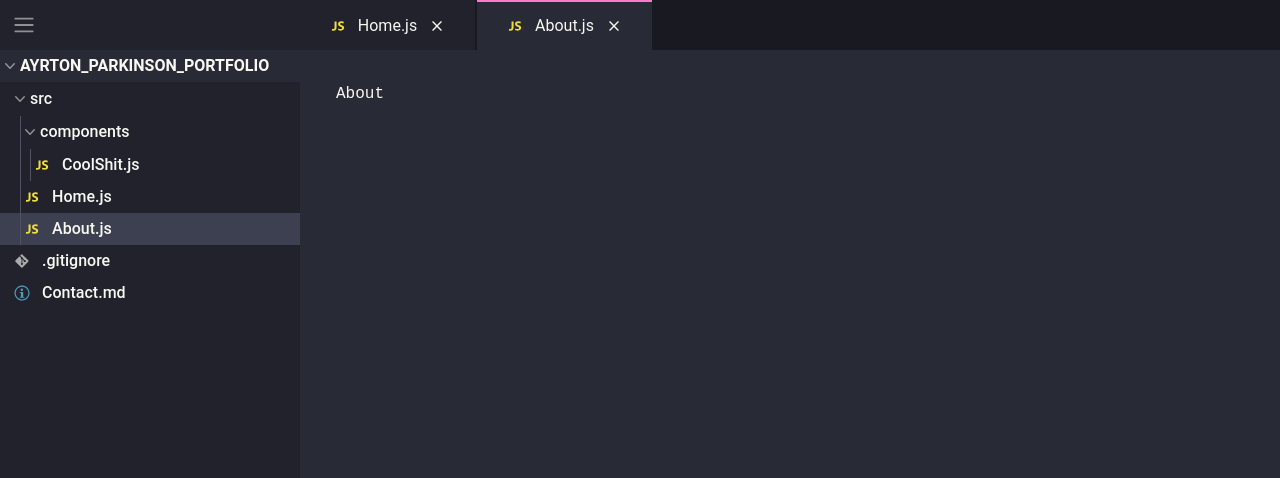
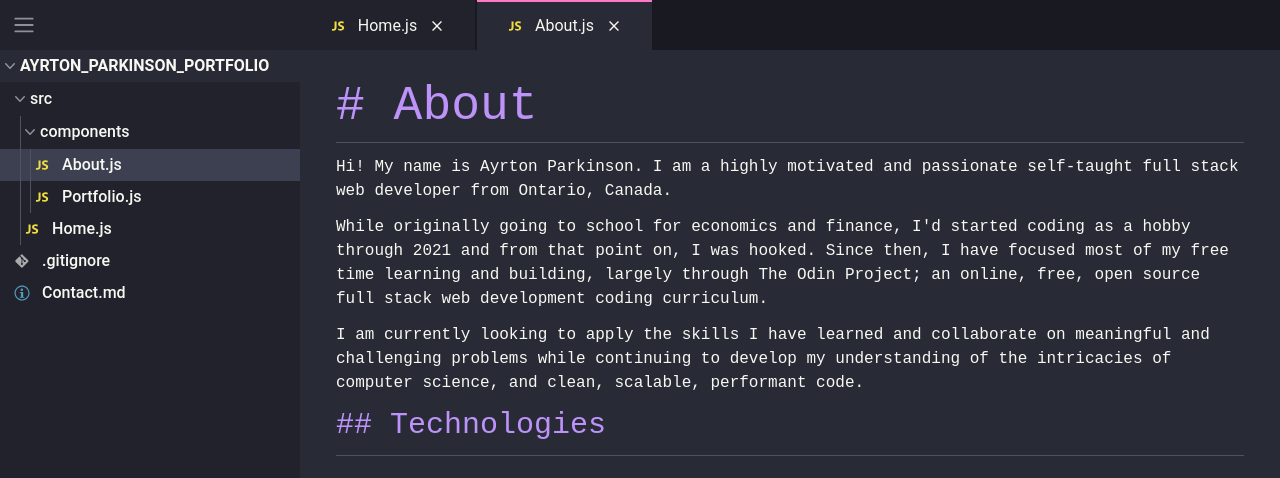
Before and after one commit to ayrt-n/portfolio, a React (Create React App) app: page / in a window 1280 px wide. Both pictures are taken after a click on the button "About.js". Shown: the top 478 px of the page. Built offline with nearby package versions, Linux system fonts and the light colour scheme.

Commit message:
Add basic content

```diff
--- a/src/components/About.js
+++ b/src/components/About.js
@@ -3,7 +3,19 @@ import React from 'react';
 function About() {
   return (
     <div>
-      About
+      <h1 className="text-5xl text-purple">
+        # About
+      </h1>
+      <hr className="border-dark-200 my-3" />
+
+      <p className="mb-3">Hi! My name is Ayrton Parkinson. I am a highly motivated and passionate self-taught full stack web developer from Ontario, Canada.</p>
+      <p className="mb-3">While originally going to school for economics and finance, I'd started coding as a hobby through 2021 and from that point on, I was hooked. Since then, I have focused most of my free time learning and building, largely through The Odin Project; an online, free, open source full stack web development coding curriculum.</p>
+      <p className="mb-3">I am currently looking to apply the skills I have learned and collaborate on meaningful and challenging problems while continuing to develop my understanding of the intricacies of computer science, and clean, scalable, performant code.</p>
+
+      <h2 className="text-3xl text-purple">
+        ## Technologies
+      </h2>
+      <hr className="border-dark-200 my-3" />
     </div>
   )
 }
--- a/src/components/Contact.js
+++ b/src/components/Contact.js
@@ -3,7 +3,10 @@ import React from 'react';
 function Contact() {
   return (
     <div>
-      Contact
+      <h1 className="text-5xl text-purple">
+       # Contact
+      </h1>
+      <hr className="border-dark-200 my-3" />
     </div>
   )
 }
--- a/src/components/Dashboard.js
+++ b/src/components/Dashboard.js
@@ -6,6 +6,7 @@ import About from './About';
 import Contact from './Contact';
 import NoTabs from './NoTabs';
 import useTabContext from '../hooks/useTabContext';
+import Portfolio from './Portfolio';
 
 function Dashboard() {
   const tabs = useTabContext();
@@ -22,11 +23,11 @@ function Dashboard() {
             name: 'components',
             type: 'folder',
             children: [
-              { name: 'CoolShit', type: 'file', extension: 'js', component: <Home /> },
+              { name: 'About', type: 'file', extension: 'js', component: <About /> },
+              { name: 'Portfolio', type: 'file', extension: 'js', component: <Portfolio /> },
             ]
           },
           { name: 'Home', type: 'file', extension: 'js', component: <Home /> },
-          { name: 'About', type: 'file', extension: 'js', component: <About /> },
         ]
       },
       { name: '', type: 'file', extension: 'gitignore', component: <></> },
--- a/src/components/Home.js
+++ b/src/components/Home.js
@@ -10,6 +10,7 @@ function Home() {
         A Full Stack Software Engineer from Canada
         <span className="animate-blink">|</span>
       </h2>
+      <hr className="border-dark-200 my-3" />
     </div>
   )
 }
--- a/src/components/Portfolio.js
+++ b/src/components/Portfolio.js
@@ -3,7 +3,13 @@ import React from 'react';
 function Portfolio() {
   return (
     <div>
-      Portfolio
+      <h1 className="text-5xl text-purple">
+        # Personal Projects
+      </h1>
+      <hr className="border-dark-200 my-3" />
+      <p>
+        Below is a selection of some recent and larger projects that I have worked on. For more detail on everything that I have done, as well as what I am currently working on, check out my GitHub at <a className="text-blue hover:bg-blue-highlight underline" href="https://github.com/ayrt-n" target="_blank" rel="noreferrer">https://github.com/ayrt-n</a>
+      </p>
     </div>
   )
 }
```
